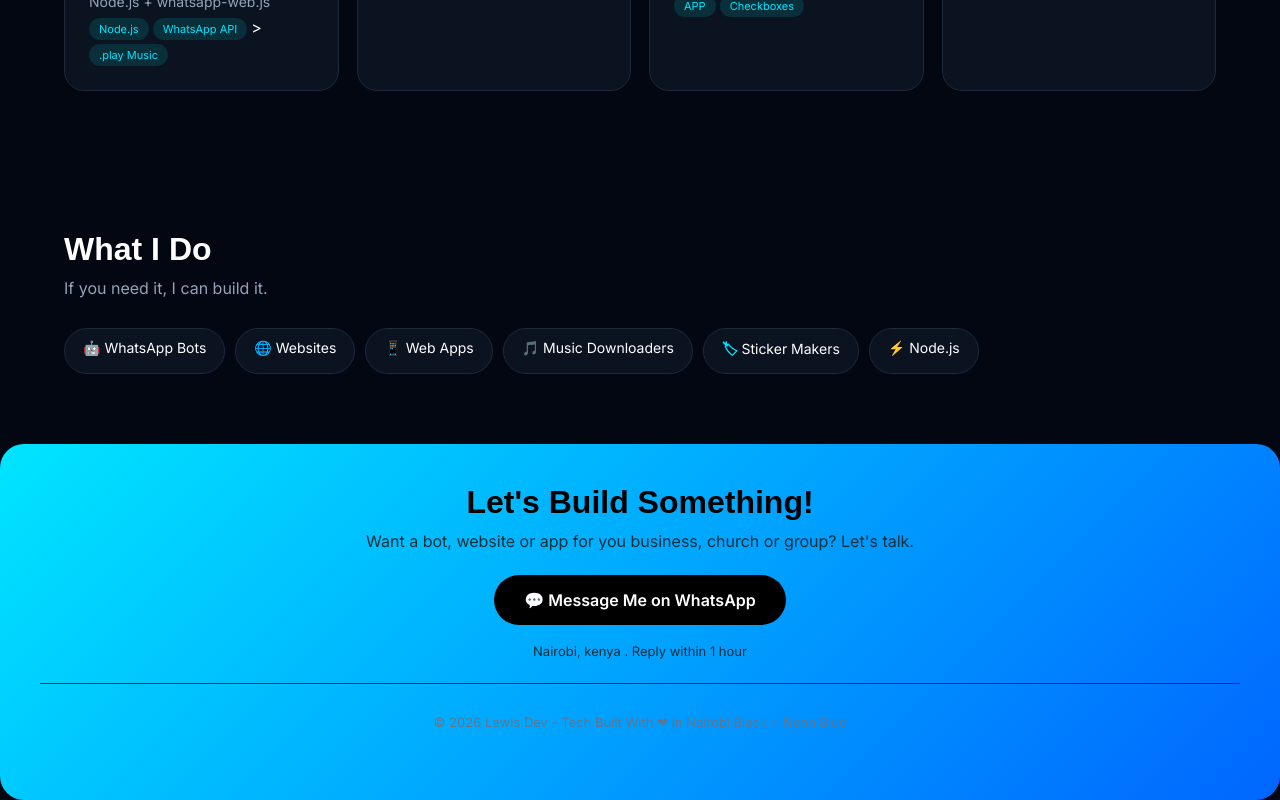
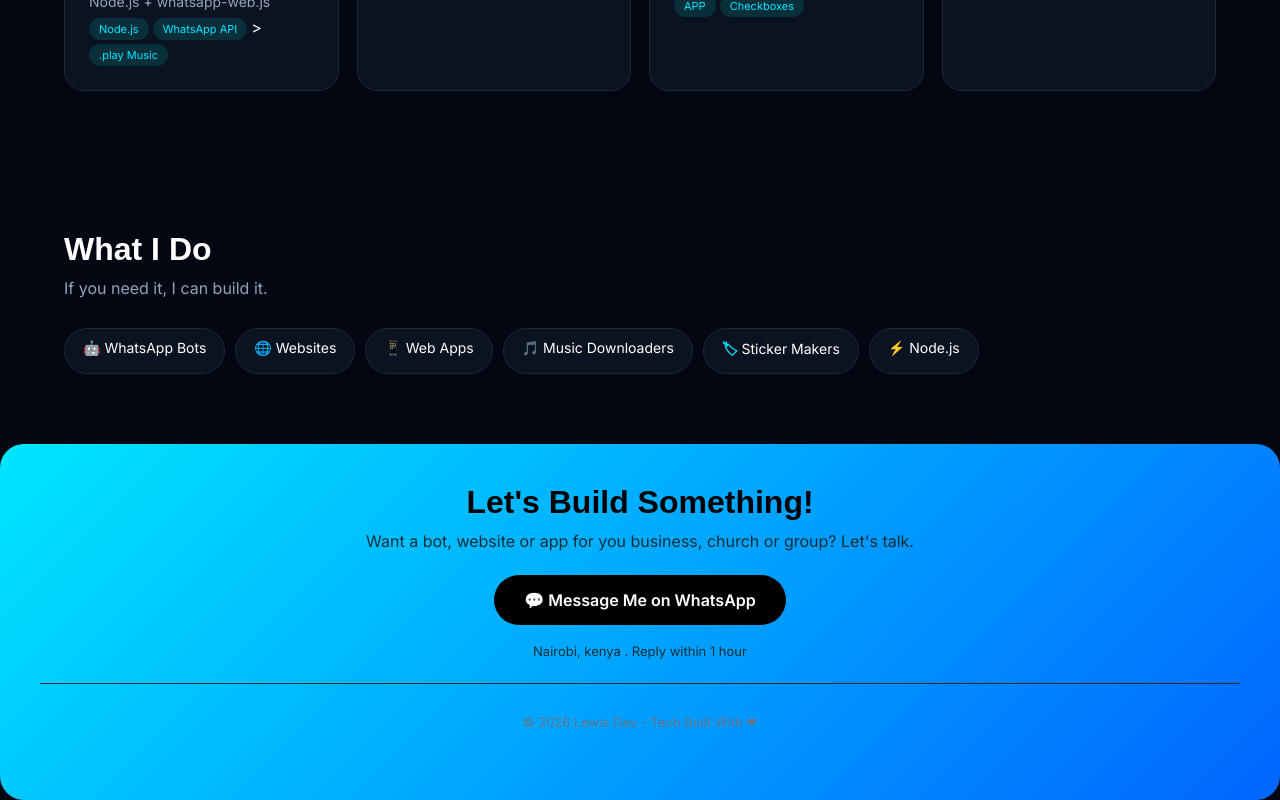
Before and after one commit to mohanlewinsky-cmyk/lewisdev-site, a plain HTML site: page index.html in a window 1280 px wide. Shown: the part 1151-1951 px from the top of the page. Drawn offline with Linux system fonts and the light colour scheme; a web font is replaced by a local one.

Commit message:
Fix HTML formatting and structure

```diff
--- a/index.html
+++ b/index.html
@@ -121,7 +121,7 @@ footer{text-align:center;padding:30px;color:#64748b;font-size:13px;border-top:1p
 
                </section>
 
-               <footer>&copy; 2026 Lewis Dev - Tech Built With ❤ in Nairobi Black + Neon Blue</footer>
+               <footer>&copy; 2026 Lewis Dev - Tech Built With ❤ </footer>
 
                </body>
                </html>
```
